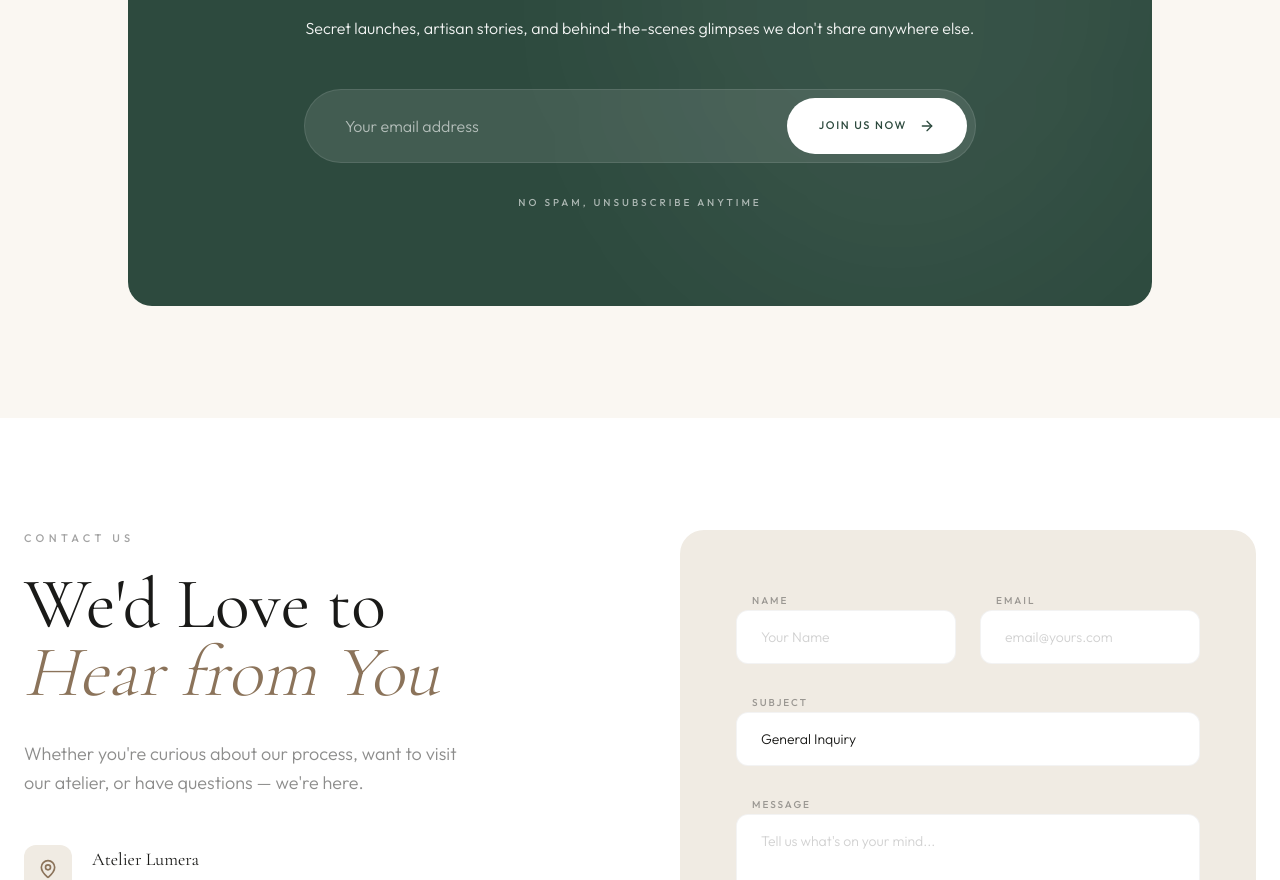
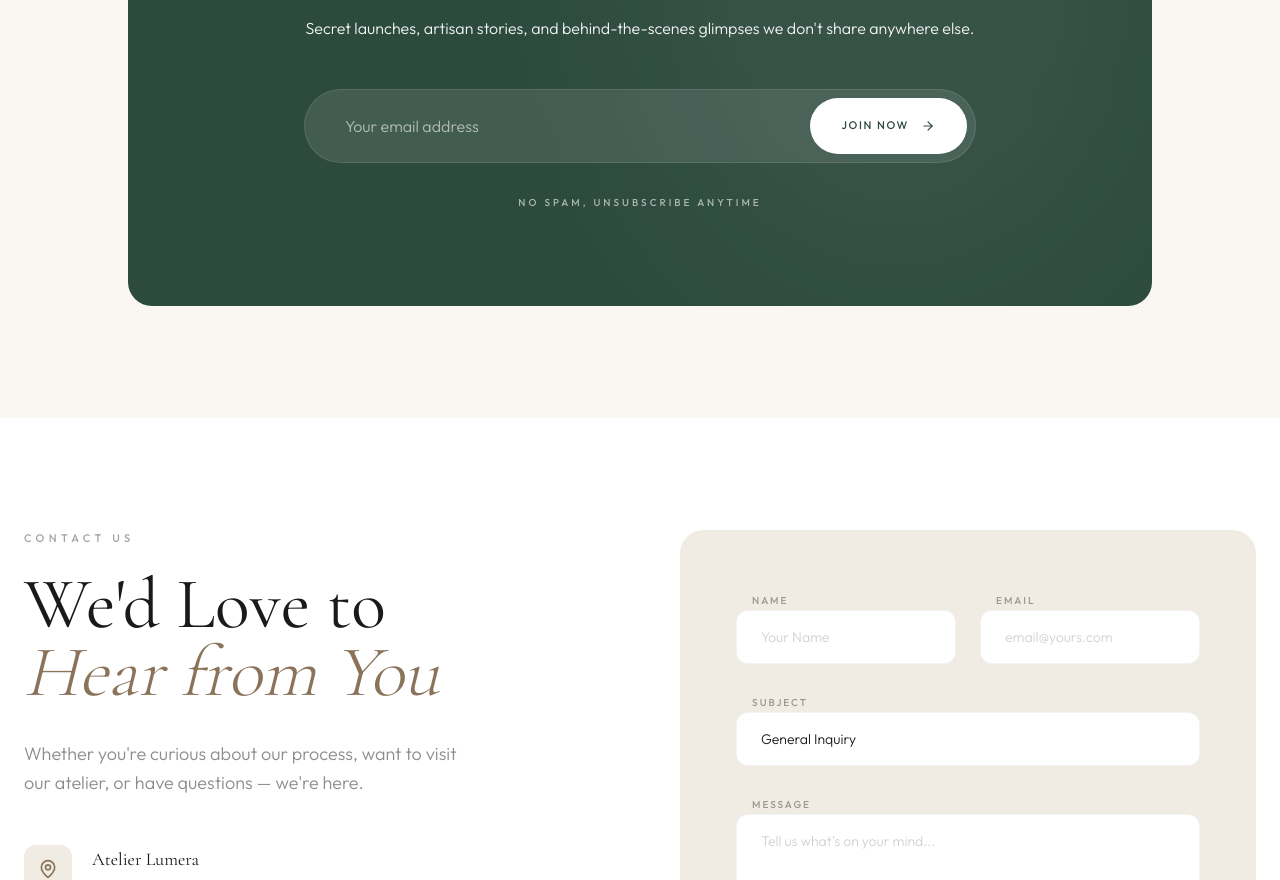
Before and after one commit to WijayaSaputra-867/lp_lumere_global, a Next.js app: page / in a window 1280 px wide. Shown: the part 8287-9167 px from the top of the page. Built offline with nearby package versions, Linux system fonts and the light colour scheme.

Commit message:
feat: Refine Newsletter component layout and styling for improved user experience and accessibility

```diff
--- a/app/components/Newsletter.tsx
+++ b/app/components/Newsletter.tsx
@@ -13,38 +13,38 @@ const Newsletter = () => {
           whileInView={{ opacity: 1, y: 0 }}
           viewport={{ once: true }}
           transition={{ duration: 1 }}
-          className='bg-brand-secondary p-14 md:p-24 rounded-3xl text-center max-w-5xl mx-auto relative overflow-hidden'>
+          className='bg-brand-secondary p-8 sm:p-14 md:p-24 rounded-3xl text-center max-w-5xl mx-auto relative overflow-hidden'>
           {/* Warm decorative accent */}
           <div className='absolute top-0 right-0 w-1/2 h-full bg-white/5 rounded-full blur-[100px] pointer-events-none' />
 
           <div className='relative z-10 max-w-2xl mx-auto'>
-            <div className='w-16 h-16 rounded-xl bg-white/10 flex items-center justify-center text-white mx-auto mb-10'>
-              <Mail size={28} />
+            <div className='w-12 sm:w-16 h-12 sm:h-16 rounded-xl bg-white/10 flex items-center justify-center text-white mx-auto mb-6 sm:mb-10'>
+              <Mail size={24} />
             </div>
 
-            <h2 className='text-4xl md:text-6xl font-display text-white leading-[0.95] mb-6'>
+            <h2 className='text-2xl sm:text-4xl md:text-6xl font-display text-white leading-[0.95] mb-4 sm:mb-6'>
               Become Part of <br />
               <em className='font-light text-white'>Our Story</em>
             </h2>
 
-            <p className='text-white/95 text-base mb-12 font-light leading-relaxed'>
+            <p className='text-white/95 text-sm sm:text-base mb-8 sm:mb-12 font-light leading-relaxed'>
               Secret launches, artisan stories, and behind-the-scenes glimpses
               we don't share anywhere else.
             </p>
 
-            <div className='flex flex-col sm:flex-row gap-4 p-2 rounded-full bg-white/10 border border-white/10'>
+            <div className='flex flex-col sm:flex-row gap-3 sm:gap-4 p-2 rounded-full bg-white/10 border border-white/10'>
               <input
                 type='email'
                 placeholder='Your email address'
-                className='flex-1 px-8 py-4 rounded-full bg-transparent text-white placeholder:text-white/60 focus:outline-none font-light'
+                className='w-full px-4 sm:px-8 py-3 sm:py-4 rounded-full bg-transparent text-white placeholder:text-white/60 focus:outline-none font-light text-sm sm:text-base'
               />
-              <button className='flex items-center justify-center gap-3 px-8 py-4 bg-white text-brand-secondary rounded-full font-medium transition-all hover:bg-brand-accent hover:text-white text-[11px] uppercase tracking-[0.15em]'>
-                Join Us Now
-                <ArrowRight size={16} />
+              <button className='flex items-center justify-center gap-2 sm:gap-3 px-6 sm:px-8 py-3 sm:py-4 bg-white text-brand-secondary rounded-full font-medium transition-all hover:bg-brand-accent hover:text-white text-[10px] sm:text-[11px] uppercase tracking-[0.15em] whitespace-nowrap'>
+                Join Now
+                <ArrowRight size={14} className='hidden sm:block' />
               </button>
             </div>
 
-            <p className='mt-8 text-white/60 text-[10px] font-medium uppercase tracking-[0.3em]'>
+            <p className='mt-6 sm:mt-8 text-white/60 text-[9px] sm:text-[10px] font-medium uppercase tracking-[0.3em]'>
               No spam, unsubscribe anytime
             </p>
           </div>
```
